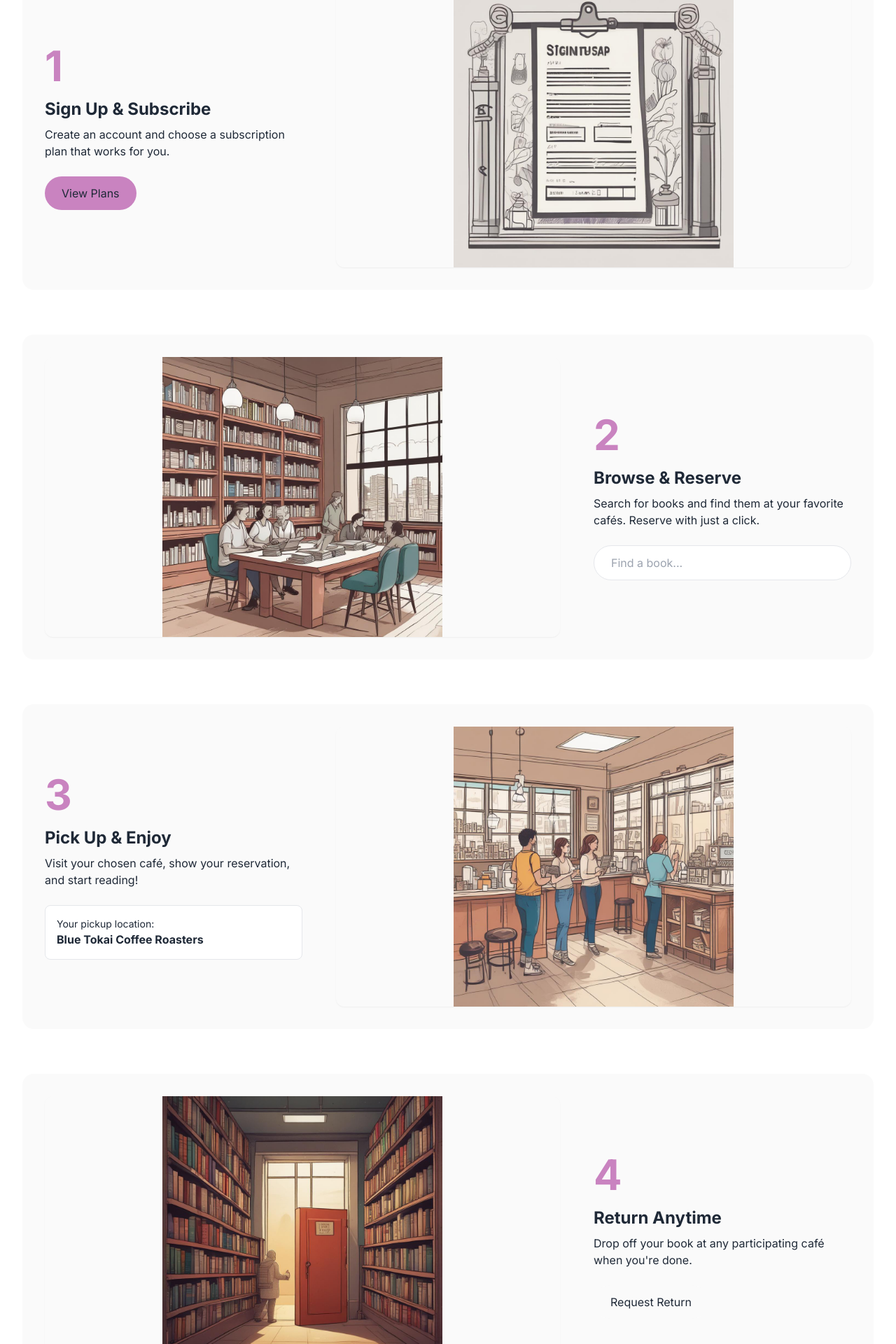
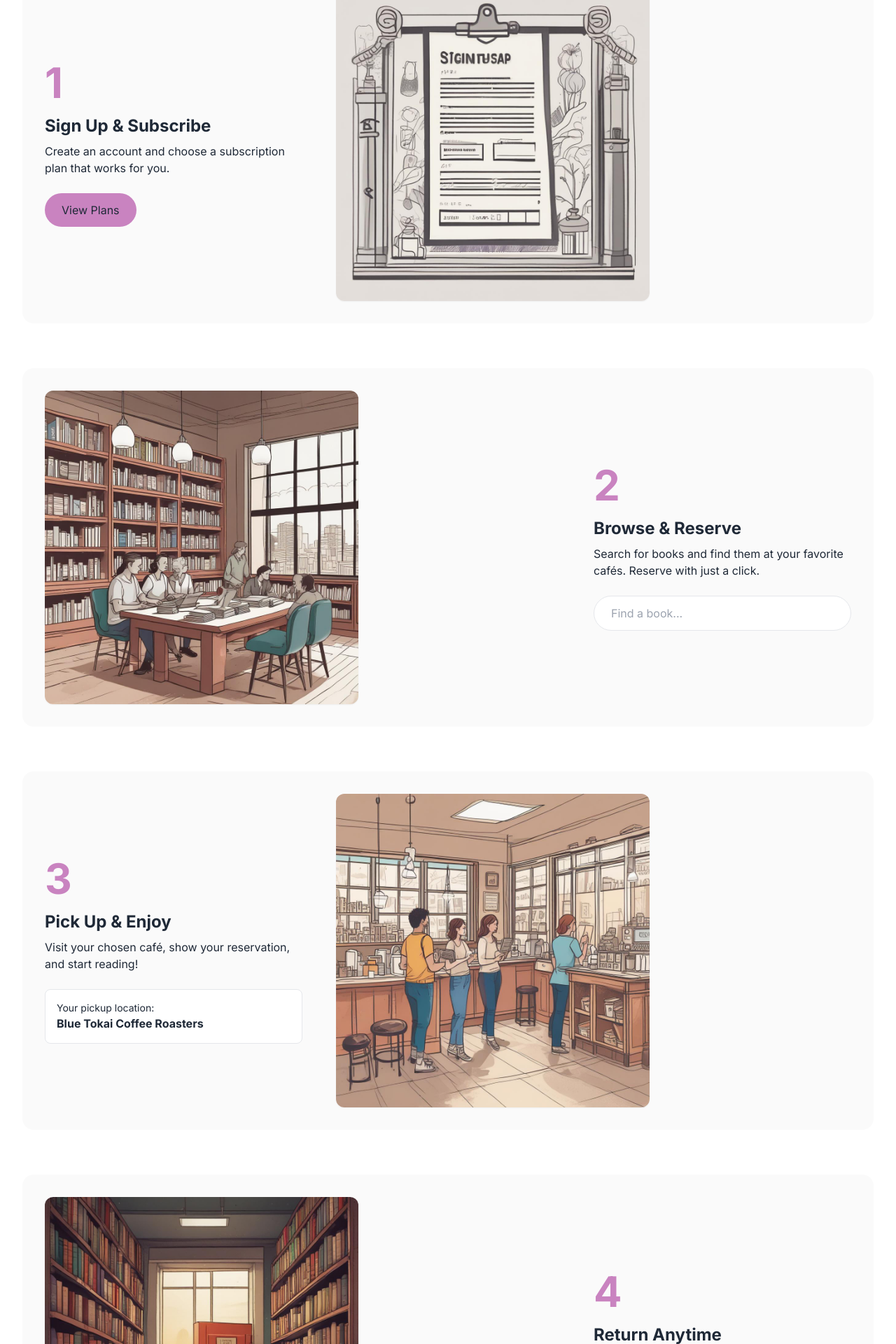
Before and after one commit to prateev1409/TBS-Kavya, a Next.js app: page /how-it-works in a window 1280 px wide. Shown: the part 829-2749 px from the top of the page at 70% size. Built offline with nearby package versions, Linux system fonts and the light colour scheme.

Commit message:
how it works is still working somewhat

```diff
--- a/src/app/how-it-works/page.jsx
+++ b/src/app/how-it-works/page.jsx
@@ -27,7 +27,7 @@ function MainComponent() {
                 <img
                   src="/How-it-works-header-graphic.png"
                   alt="Books and coffee illustration"
-                  className="w-full max-w-md h-[400px] object-contain"
+                  className="w-full max-w-md h-[400px] object-contain rounded-xl"
                 />
               </div>
             </div>
@@ -60,7 +60,7 @@ function MainComponent() {
                 <img
                   src="/SignUp.png"
                   alt="Sign up illustration"
-                  className="w-full h-[400px] object-contain rounded-xl shadow-sm"
+                  className="w-full max-w-md h-full object-contain rounded-xl shadow-sm"
                 />
               </div>
             </div>
@@ -90,7 +90,7 @@ function MainComponent() {
                 <img
                   src="/Browse.png"
                   alt="Illustration showing book browsing and reservation process"
-                  className="w-full h-[400px] object-contain rounded-xl shadow-sm"
+                  className="w-full max-w-md h-full object-contain rounded-xl shadow-sm"
                 />
               </div>
             </div>
@@ -120,7 +120,7 @@ function MainComponent() {
                 <img
                   src="/Pickup.png"
                   alt="Illustration of book pickup process at a cafe"
-                  className="w-full h-[400px] object-contain rounded-xl shadow-sm"
+                  className="w-full max-w-md h-full object-contain rounded-xl shadow-sm"
                 />
               </div>
             </div>
@@ -136,7 +136,7 @@ function MainComponent() {
                 <p className="text-text-light dark:text-text-dark mt-2 font-ibm-plex-sans">
                   Drop off your book at any participating café when you're done.
                 </p>
-                <button className="mt-6 bg-backgroundSCD-light dark:bg-backgroundSCD-dark text-text-light dark:text-text-dark px-6 py-3 rounded-full hover:bg-backgroundSCD-light dark:hover:bg-backgroundSCD-dark transition font-ibm-plex-sans">
+                <button className="mt-6 bg-backgroundSCD-light dark:bg-backgroundSCD-dark text-text-light dark:text-text-dark px-6 py-3 rounded-full hover:bg-backgroundSCD-light dark:hover:bg-backgroundSCD-dark transition font-ibm-plex-sans border border-border-dark dark:border-border-light">
                   Request Return
                 </button>
               </div>
@@ -144,7 +144,7 @@ function MainComponent() {
                 <img
                   src="/Return-books.png"
                   alt="Book return"
-                  className="w-full h-[400px] object-contain rounded-xl shadow-sm"
+                  className="w-full max-w-md h-full object-contain rounded-xl shadow-sm"
                 />
               </div>
             </div>
```
